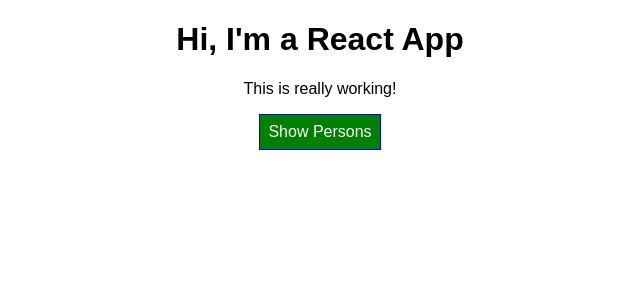
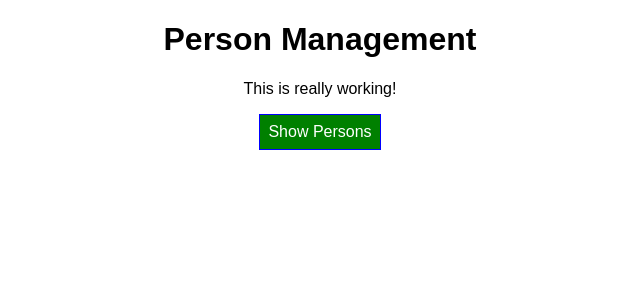
Before and after one commit to ambroziepaval/react-complete-guide, a React app: page / in a window 1280 px wide. Shown: the top 300 px of the page, without its empty margins (320-960 px from the left). Built offline with nearby package versions, Linux system fonts and the light colour scheme.

Commit message:
Props on the App.js

```diff
--- a/src/components/Cockpit/Cockpit.js
+++ b/src/components/Cockpit/Cockpit.js
@@ -20,7 +20,7 @@
 
   return (
     <div className={classes.Cockpit}>
-      <h1>Hi, I'm a React App</h1>
+      <h1>{props.title}</h1>
       <p className={assignedClasses.join(' ')}>This is really working!</p>
       <button
         className={btnClasses}
--- a/src/containers/App.js
+++ b/src/containers/App.js
@@ -71,6 +71,7 @@
     return (
       <div className={classes.App}>
         <Cockpit
+          title={this.props.appTitle}
           showPersons={this.state.showPersons}
           persons={this.state.persons}
           clicked={this.togglePersonsHandler} />
--- a/src/index.js
+++ b/src/index.js
@@ -4,5 +4,5 @@
 import App from './containers/App';
 import registerServiceWorker from './registerServiceWorker';
 
-ReactDOM.render(<App />, document.getElementById('root'));
+ReactDOM.render(<App appTitle="Person Management" />, document.getElementById('root'));
 registerServiceWorker();
```
